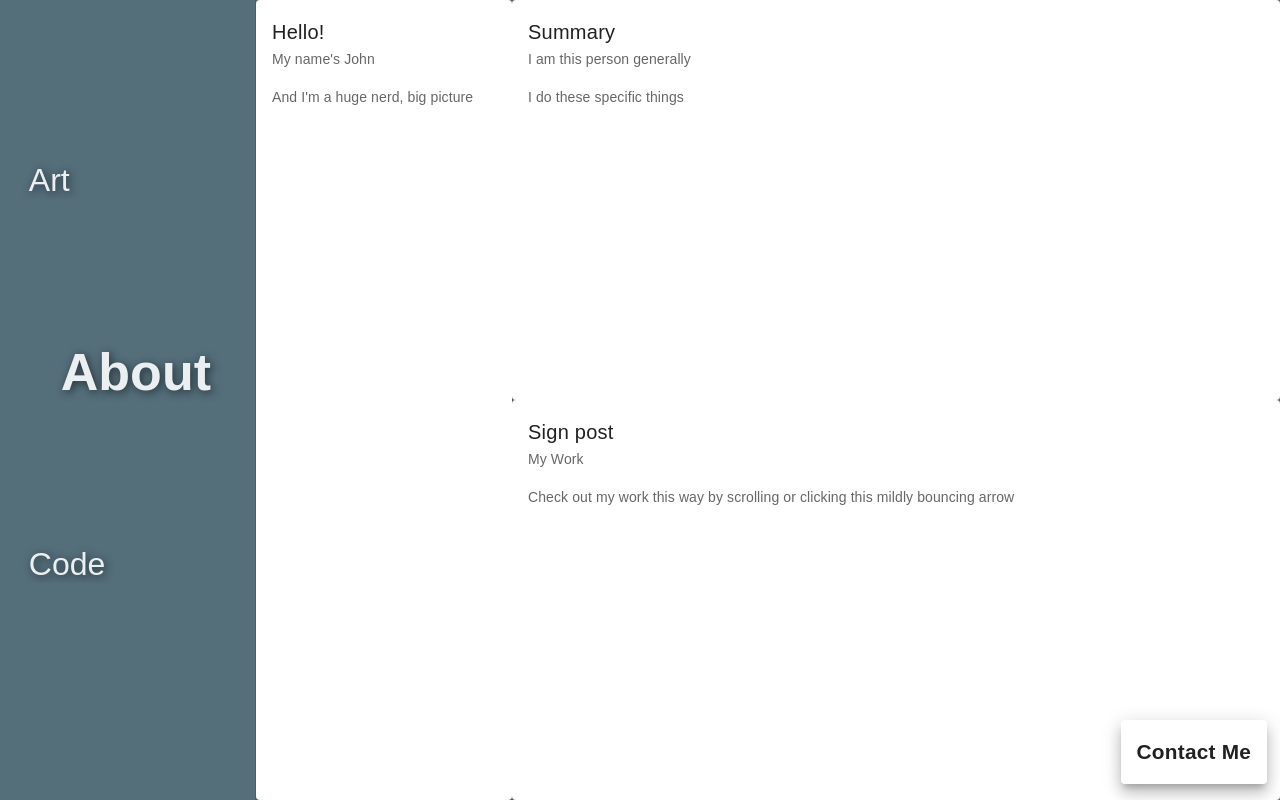
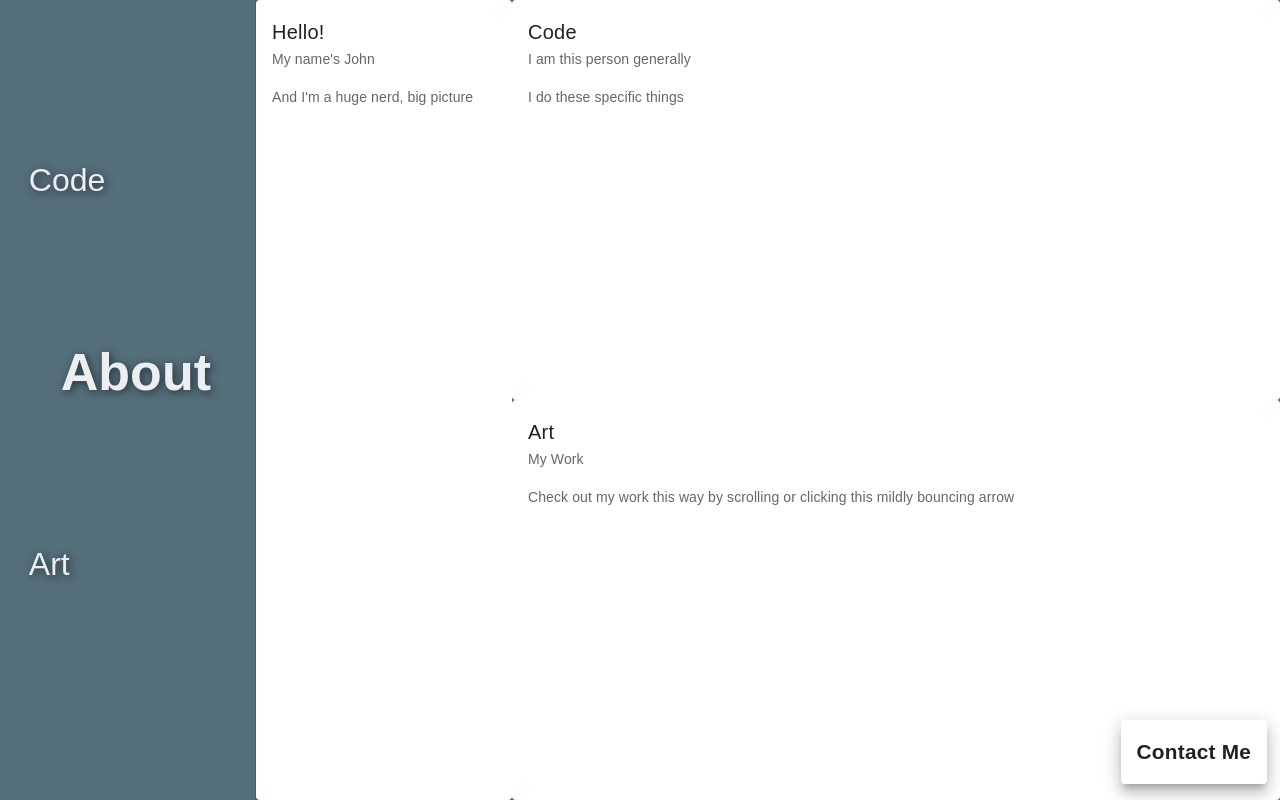
Before and after one commit to TwinHits/johngoben, a Vue app: page /#/about in a window 1280 px wide. Built offline with nearby package versions, Linux system fonts and the light colour scheme; a web font is replaced by a local one.

Commit message:
Added transitions to navigation blocks.

```diff
--- a/src/common/constants/navigation.ts
+++ b/src/common/constants/navigation.ts
@@ -8,15 +8,15 @@ export const NAVIGATION_ITEMS = [
         },
     },
     {
+        title: 'Art',
+        route: {
+            name: 'Art',
+        },
+    },
+    {
         title: 'Code',
         route: {
             name: 'Code',
         },
     },
-    {
-        title: 'Art',
-        route: {
-            name: 'Art',
-        },
-    },
 ] as NavItem[];
--- a/src/views/About.vue
+++ b/src/views/About.vue
@@ -11,21 +11,24 @@
         </v-col>
         <v-col cols="9">
             <v-row no-gutters class="half-height">
-                <v-col class="info-col-right info-col-top">
+                <v-hover v-slot="{ hover }">
+                    <v-col class="info-col-right info-col-top" :class="{ 'info-col-hover': hover }">
                         <Transition name="slide-left" mode="out-in">
-                        <v-card v-show="show" elevation="0" class="info-card full-height">
-                            <v-card-title> Summary </v-card-title>
+                            <v-card v-show="show" elevation="0" class="info-card full-height" @click="navigateToCode()">
+                                <v-card-title> Code </v-card-title>
                                 <v-card-subtitle> I am this person generally </v-card-subtitle>
                                 <v-card-text> I do these specific things </v-card-text> </v-card
                             >/
                         </Transition>
                     </v-col>
+                </v-hover>
             </v-row>
             <v-row no-gutters class="half-height">
-                <v-col class="info-col-right info-col-bottom">
+                <v-hover v-slot="{ hover }">
+                    <v-col class="info-col-right info-col-bottom" :class="{ 'info-col-hover': hover }">
                         <Transition name="slide-up" mode="out-in">
-                        <v-card v-show="show" elevation="0" class="info-card full-height">
-                            <v-card-title> Sign post </v-card-title>
+                            <v-card v-show="show" elevation="0" class="info-card full-height" @click="navigateToArt()">
+                                <v-card-title> Art </v-card-title>
                                 <v-card-subtitle> My Work </v-card-subtitle>
                                 <v-card-text>
                                     Check out my work this way by scrolling or clicking this mildly bouncing arrow
@@ -33,6 +36,7 @@
                             </v-card>
                         </Transition>
                     </v-col>
+                </v-hover>
             </v-row>
         </v-col>
     </v-row>
@@ -57,6 +61,12 @@ export default Vue.extend({
             let step = 300;
             setTimeout(() => (this.show = true), (delay += step));
         },
+        navigateToCode() {
+            this.$router.push("Code");
+        },
+        navigateToArt() {
+            this.$router.push("Art");
+        },
     },
 });
 </script>
@@ -71,26 +81,37 @@ export default Vue.extend({
 }
 
 .info-col {
-    padding: 0.5vw;
+    padding-left: 2vw;
+    padding-top: 2vw;
+    padding-bottom: 2vw;
+    padding-right: 2vw;
+    transition: padding-right 1.2s, padding-left 1.2s, padding-top 1.2s, padding-bottom 1.2s;
 }
 
 .info-col-left {
-    padding-left: 0.5vw;
-    padding-right: 0.25vw;
+    padding-left: 2vw;
+    padding-right: 1vw;
 }
 
 .info-col-right {
-    padding-left: 0.25vw;
-    padding-right: 0.5vw;
+    padding-left: 1vw;
+    padding-right: 2vw;
 }
 
 .info-col-top {
-    padding-top: 0.5vw;
-    padding-bottom: 0.25vw;
+    padding-top: 2vw;
+    padding-bottom: 1vw;
 }
 
 .info-col-bottom {
-    padding-top: 0.25vw;
-    padding-bottom: 0.5vw;
+    padding-top: 1vw;
+    padding-bottom: 2vw;
+}
+
+.info-col-hover {
+    padding-left: 1vw;
+    padding-top: 1vw;
+    padding-bottom: 1vw;
+    padding-right: 1vw;
 }
 </style>
--- a/src/views/components/ContactMe.vue
+++ b/src/views/components/ContactMe.vue
@@ -61,7 +61,7 @@ export default Vue.extend({
     right: 1vw;
     min-width: 6.9vw;
     min-height: 6.5vh;
-    transition: min-width 1.2s, min-height 1.2s;
+    transition: min-width 1s, min-height 1s;
 }
 
 .contact-me-full {
```
Lines whose indentation alone changed are shown as unchanged.
